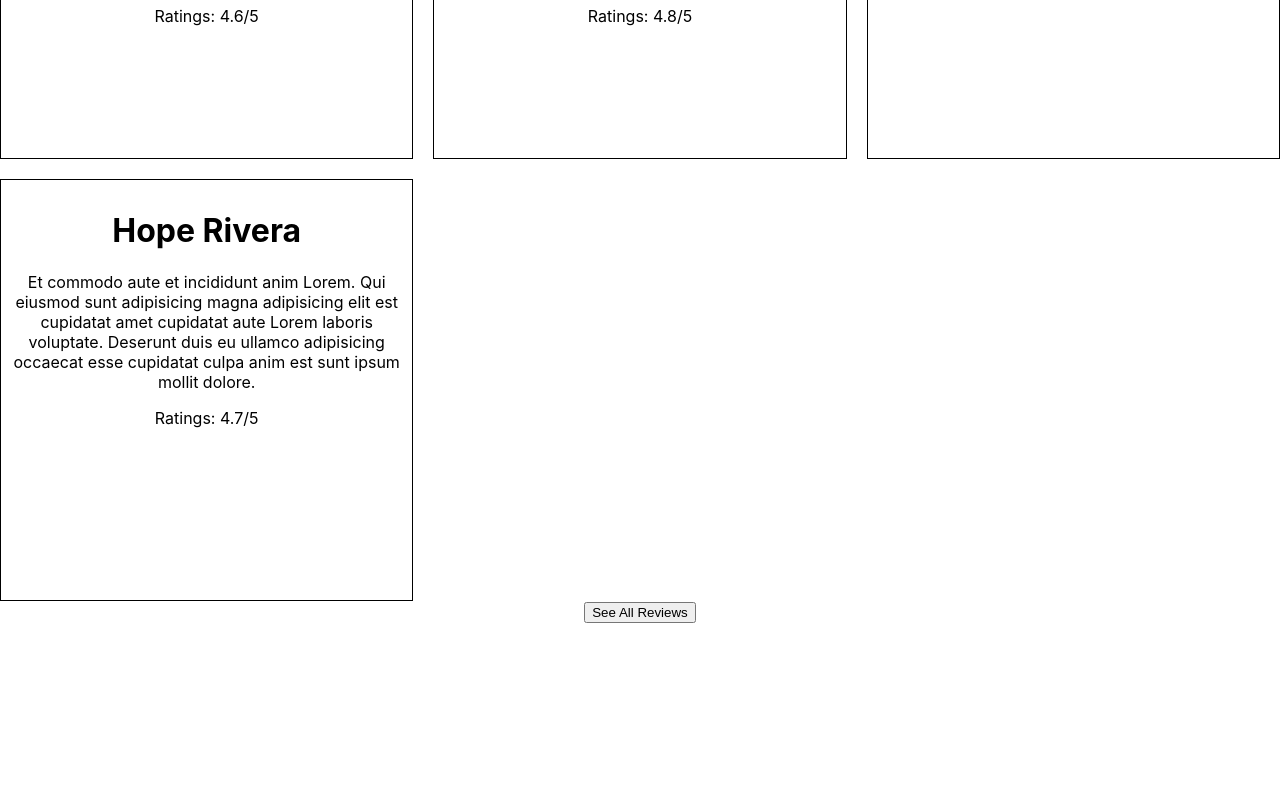
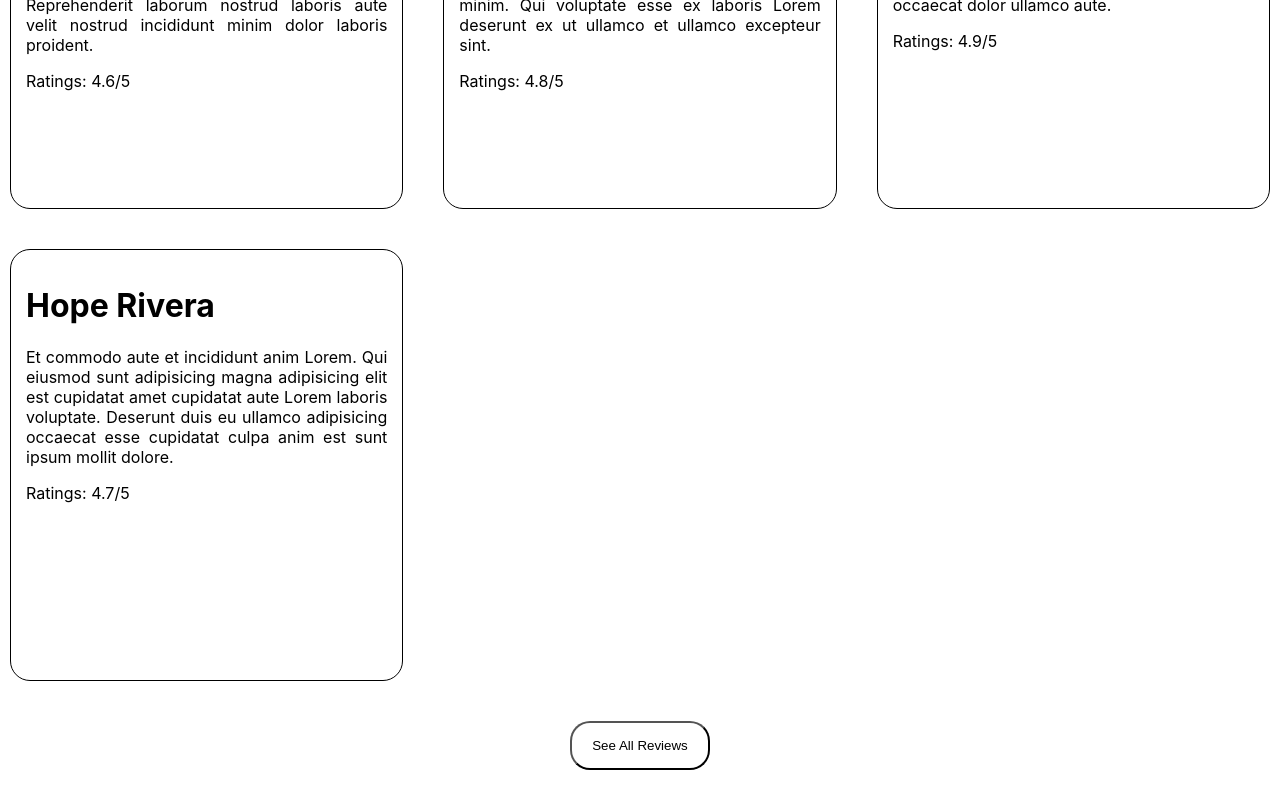
Before and after one commit to khanshorif331/product-analysis-public, a React (Create React App) app: page / in a window 1280 px wide. Shown: the part 1203-2003 px from the top of the page. Before the commit the page ends 1826 px from the top, so only its background shows below. Built offline with nearby package versions, Linux system fonts and the light colour scheme.

Commit message:
added some styles

```diff
--- a/src/components/Blogs/Blogs.css
+++ b/src/components/Blogs/Blogs.css
@@ -10,3 +10,6 @@
     color: white;
     padding: 15px;
 }
+.blog:hover{
+    color: red;
+}
--- a/src/components/Home/Home.css
+++ b/src/components/Home/Home.css
@@ -11,3 +11,14 @@
     color: red;
     cursor: pointer;
 }
+
+.review-btn{
+    padding: 15px 20px;
+    margin: 30px auto;
+    border-radius: 20px;
+    background-color: white;
+}
+.review-btn:hover{
+    background-color: black;
+    color: red;
+}
--- a/src/components/Home/Home.js
+++ b/src/components/Home/Home.js
@@ -43,7 +43,7 @@ const Home = () => {
 
       <Reviews></Reviews>
       <Link to="/reviews">
-        <button>See All Reviews</button>
+        <button className="review-btn">See All Reviews</button>
       </Link>
     </div>
   );
--- a/src/components/Review/Review.css
+++ b/src/components/Review/Review.css
@@ -2,4 +2,13 @@
     border: 1px solid black;
     padding: 10px;
     height: 400px;
+    margin: 10px;
+    border-radius: 20px;
+    padding: 15px;
+    text-align: justify;
 }
+
+.review-card:hover{
+    background-color: black;
+    color: rgba(255, 0, 0, 0.719);
+}
```
